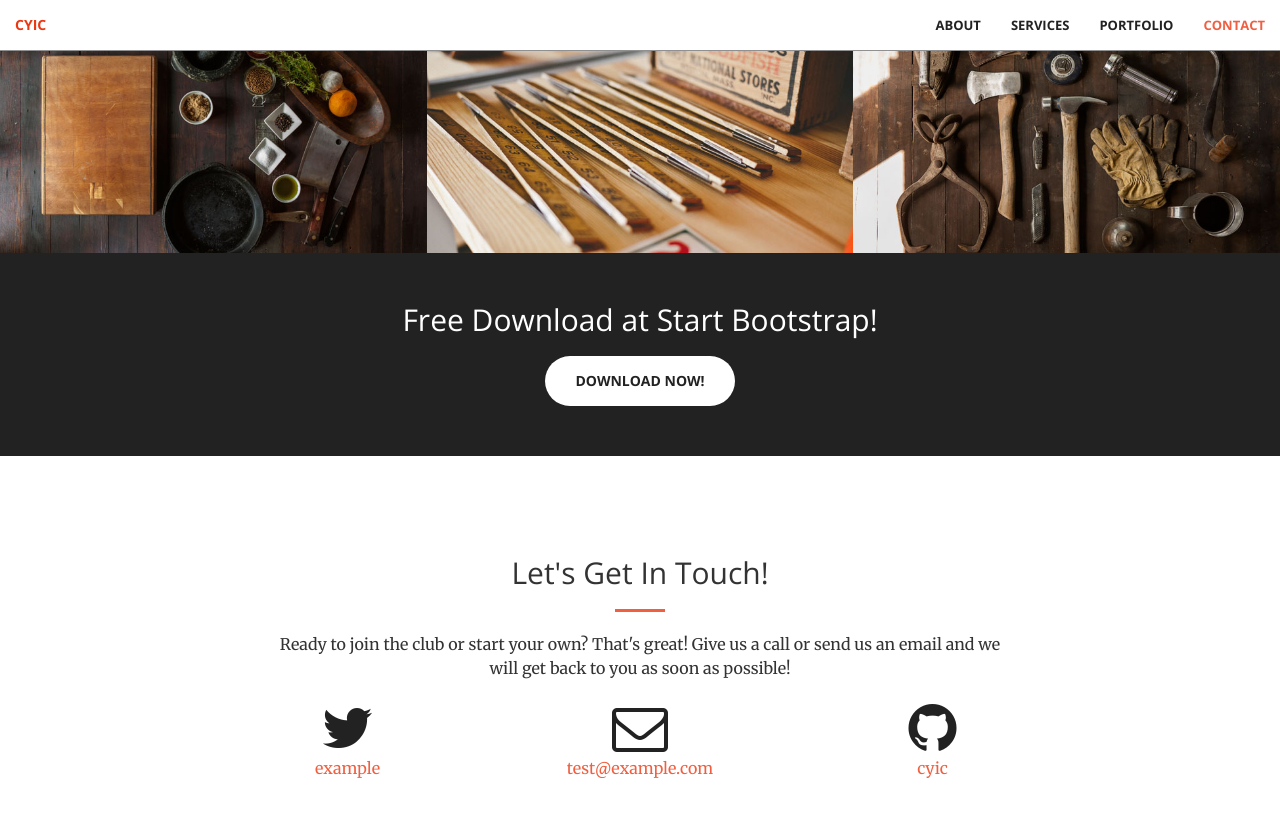
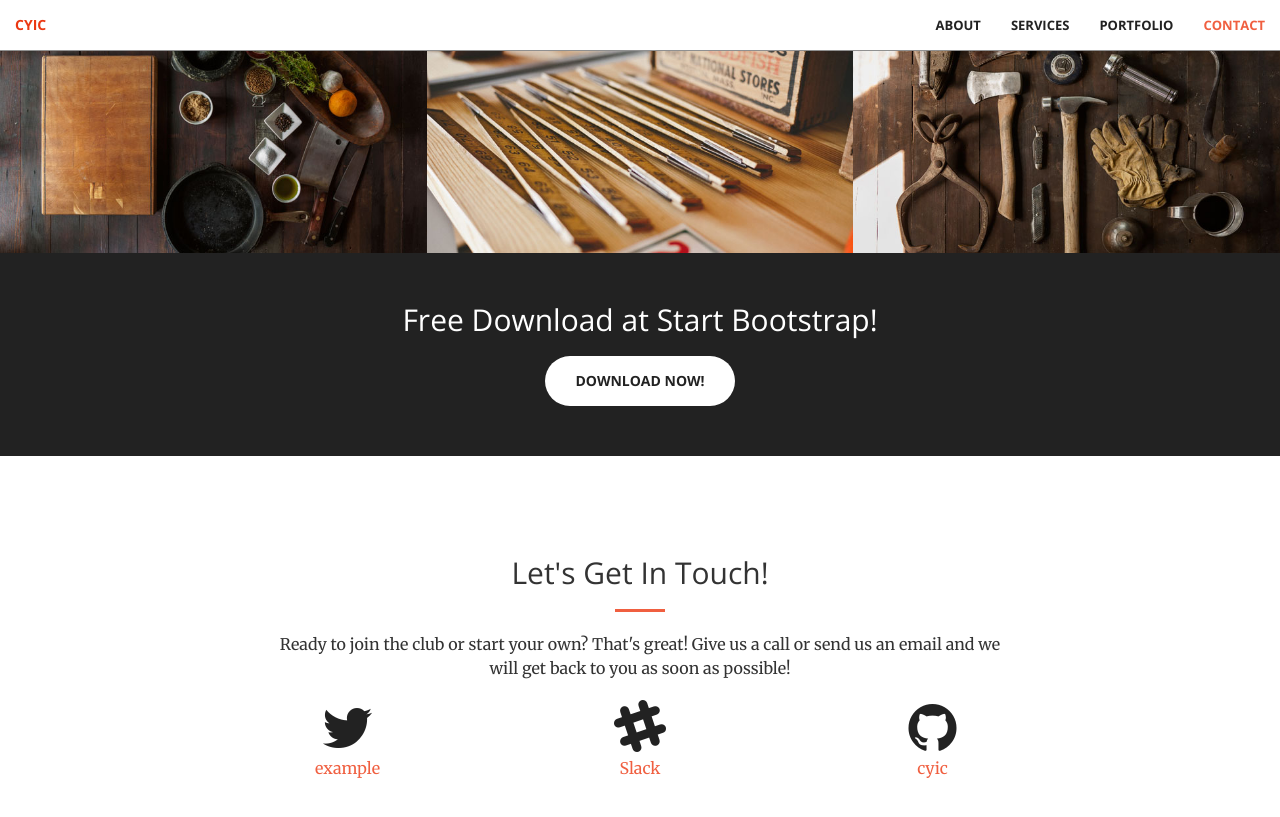
Before and after one commit to CyIC/cyic_web, a Jekyll site: the page built from index.html, in a window 1280 px wide and 900 px high, scrolled down 1981 px. Shown: the top 817 px of the window. Built offline with Jekyll 4.4.1, drawn with Linux system fonts in a browser that asks for light colours.

Commit message:
Change email for slack on contact page

```diff
--- a/_includes/contact.html
+++ b/_includes/contact.html
@@ -13,9 +13,9 @@
             </a>
         </div>
         <div class="col-lg-2 col-lg-offset-1 text-center">
-            <a href="mailto:{{ site.email }}">
-            <i class="fa fa-envelope-o fa-3x wow bounceIn" data-wow-delay=".1s"></i>
-                <p>{{ site.email }}</p>
+            <a href="https://join.slack.com/t/cyic/shared_invite/zt-u8mugr1x-48ELteHYiiwZnvUDxNXmqQ">
+            <i class="fa fa-slack fa-3x wow bounceIn" data-wow-delay=".1s"></i>
+                <p>Slack</p>
             </a>
         </div>
         <div class="col-lg-2 col-lg-offset-1 text-center">
```
